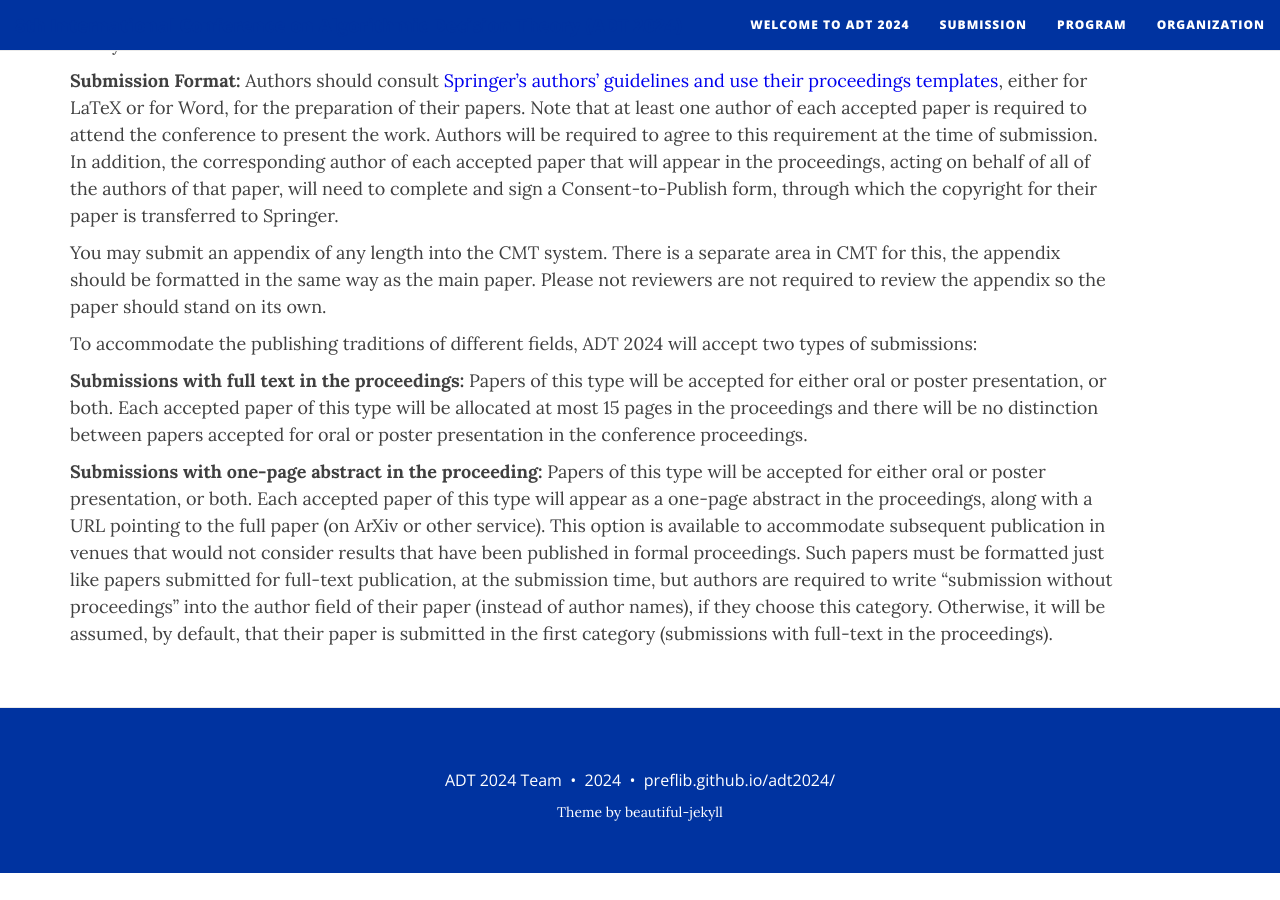
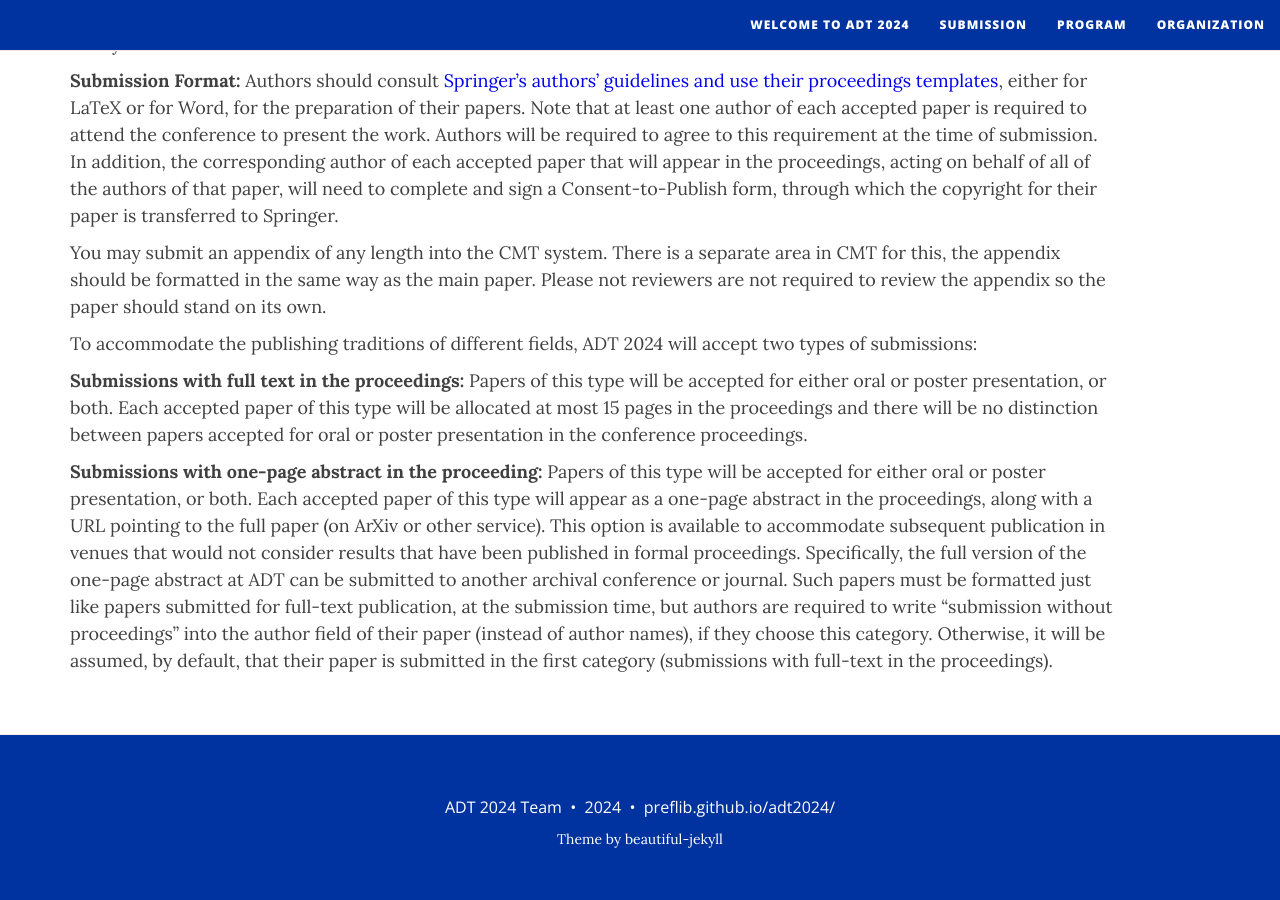
Before and after one commit to PrefLib/adt2024, a Jekyll site: the page built from submission.md, in a window 1280 px wide and 900 px high, scrolled down 848 px. Built offline with Jekyll 4.4.1, drawn with Linux system fonts in a browser that asks for light colours; nearby versions of some CDN libraries; before the commit the page ends 1721 px from its top, so only the background shows below that.

Commit message:
updated per lirong

```diff
--- a/submission.md
+++ b/submission.md
@@ -28,4 +28,4 @@ To accommodate the publishing traditions of different fields, ADT 2024 will acce
 
 **Submissions with full text in the proceedings:** Papers of this type will be accepted for either oral or poster presentation, or both. Each accepted paper of this type will be allocated at most 15 pages in the proceedings and there will be no distinction between papers accepted for oral or poster presentation in the conference proceedings.
 
-**Submissions with one-page abstract in the proceeding:** Papers of this type will be accepted for either oral or poster presentation, or both. Each accepted paper of this type will appear as a one-page abstract in the proceedings, along with a URL pointing to the full paper (on ArXiv or other service). This option is available to accommodate subsequent publication in venues that would not consider results that have been published in formal proceedings. Such papers must be formatted just like papers submitted for full-text publication, at the submission time, but authors are required to write “submission without proceedings” into the author field of their paper (instead of author names), if they choose this category. Otherwise, it will be assumed, by default, that their paper is submitted in the first category (submissions with full-text in the proceedings).
+**Submissions with one-page abstract in the proceeding:** Papers of this type will be accepted for either oral or poster presentation, or both. Each accepted paper of this type will appear as a one-page abstract in the proceedings, along with a URL pointing to the full paper (on ArXiv or other service). This option is available to accommodate subsequent publication in venues that would not consider results that have been published in formal proceedings. Specifically, the full version of the one-page abstract at ADT can be submitted to another archival conference or journal. Such papers must be formatted just like papers submitted for full-text publication, at the submission time, but authors are required to write “submission without proceedings” into the author field of their paper (instead of author names), if they choose this category. Otherwise, it will be assumed, by default, that their paper is submitted in the first category (submissions with full-text in the proceedings).
```
